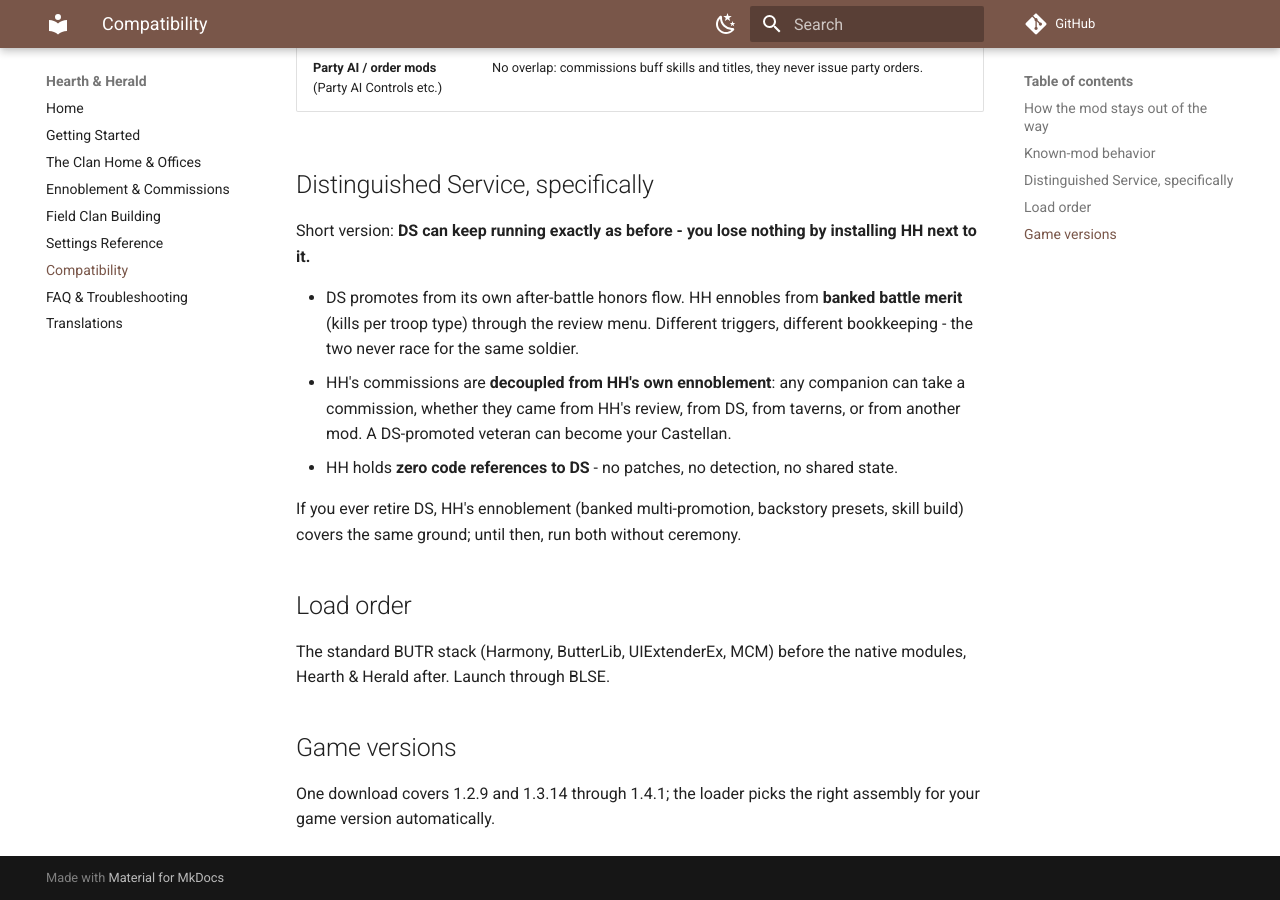
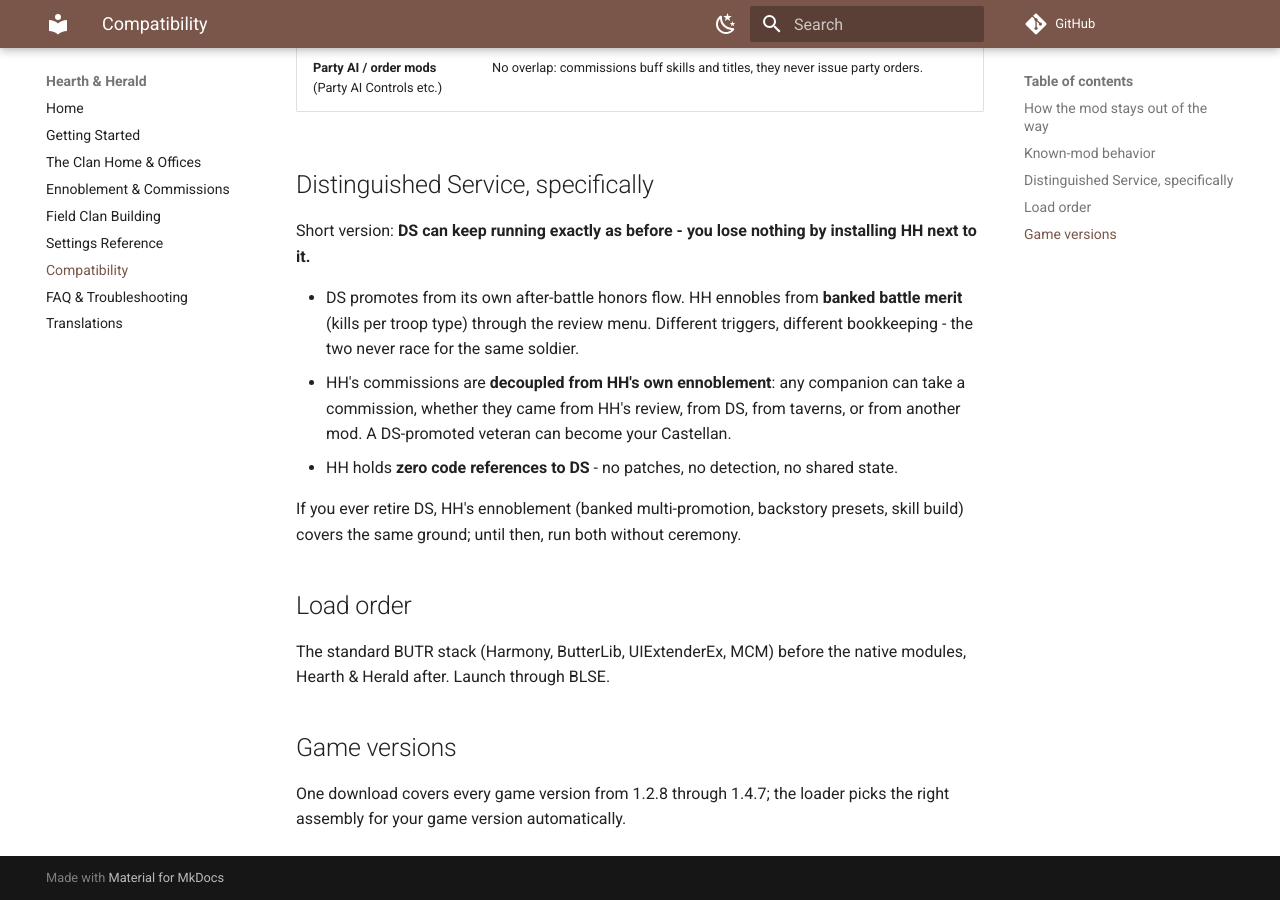
Before and after one commit to DevoidAxis/hearth-herald-wiki, an MkDocs documentation site: the page built from docs/compatibility.md, in a window 1280 px wide and 900 px high, scrolled down 984 px. Built offline with MkDocs 1.6.1 and Material for MkDocs 9.7.7, drawn with Linux system fonts in a browser that asks for light colours; comment, search, counter and statistics services are not loaded; the version menu is left out.

Commit message:
Compatibility: correct the covered range to 1.2.8 through 1.4.7

```diff
--- a/docs/compatibility.md
+++ b/docs/compatibility.md
@@ -53,5 +53,5 @@ native modules, Hearth & Herald after. Launch through BLSE.
 
 ## Game versions
 
-One download covers 1.2.9 and 1.3.14 through 1.4.1; the loader picks the right
+One download covers every game version from 1.2.8 through 1.4.7; the loader picks the right
 assembly for your game version automatically.
```
